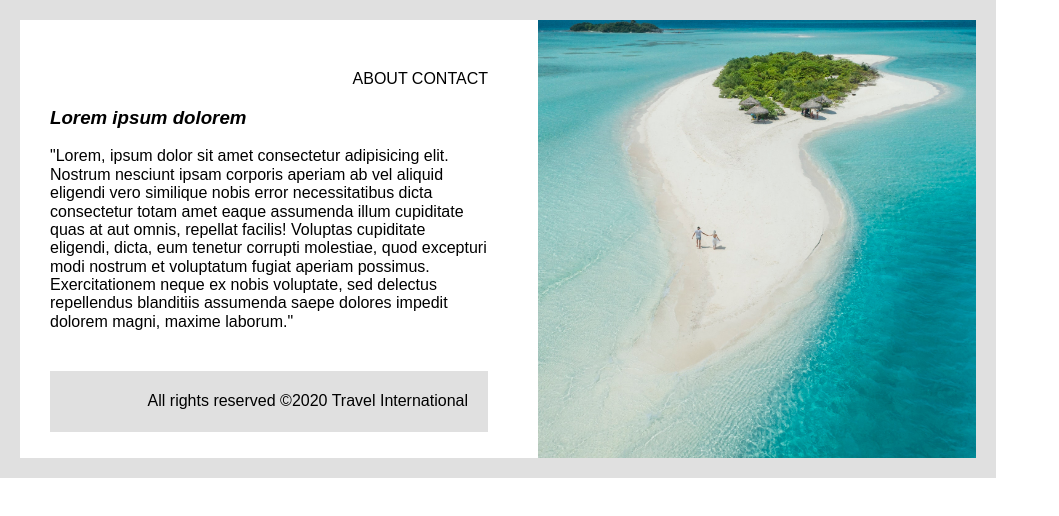
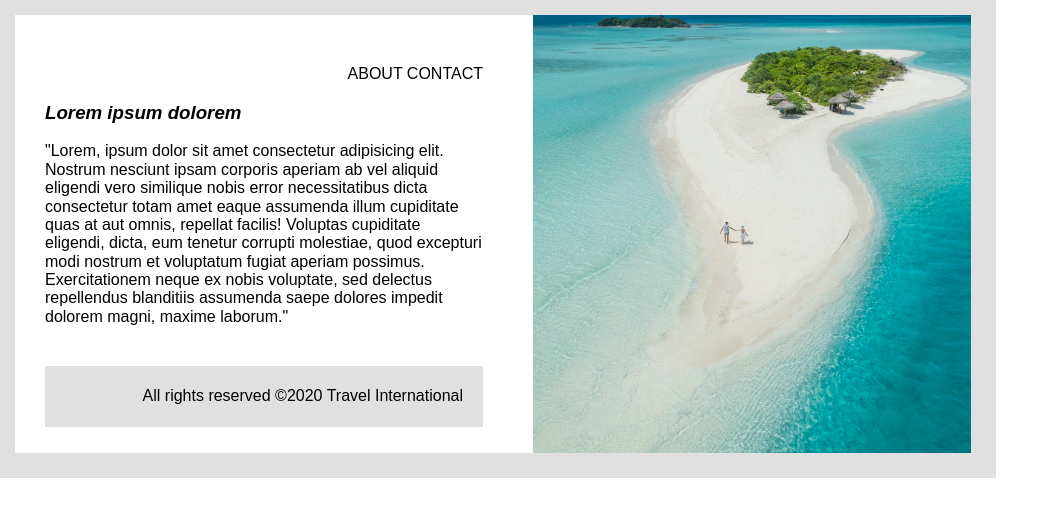
Before and after one commit to fbw-d09/uib-box-model-travel-page-DirkSawon, a website: page index.html in a window 1280 px wide. Shown: the whole page, without its empty margins (0-1059 px from the left). Drawn offline with nearby package versions, Linux system fonts and the light colour scheme.

Commit message:
Version 0.04

```diff
--- a/index.html
+++ b/index.html
@@ -28,7 +28,7 @@
             </footer>
         </div>
         <div class="right-1">
-            <img src="./images/beach.jpg" alt="Beach image">
+            <!-- <img src="./images/beach.jpg" alt="Beach image"> -->
         </div>
     </div>
 </body>
--- a/style.css
+++ b/style.css
@@ -5,7 +5,15 @@
     /* box-sizing: border-box; */
     width: 956px;
     height: 438px;
-    border: 20px solid #E0E0E0;
+    border: 15px solid #E0E0E0;
+    border-right: 25px solid #E0E0E0;
+    border-bottom: 25px solid #E0E0E0;
+    /* background-size: x y contain cover; */
+    /* background-image:url(./images/beach.jpg);
+    background-size: 828px 438px;
+    background-repeat: no-repeat;
+    background-position-x:300px; */
+    /* background-; */
 }
 
 .left-1, .right-1
@@ -72,11 +80,16 @@ main
     width:438px;
     height:438px;
     float:right;
-    right:0;
+    /* right:207px; */
     overflow:hidden;
+    background-image:url(./images/beach.jpg);
+    background-size: 828px 438px;
+    background-repeat: no-repeat;
+    background-position-x:-207px;
 }
 
-img
+
+/* img
 {
     position:relative;
     box-sizing:border-box;
@@ -86,4 +99,4 @@ img
     right:-150px;
     overflow:hidden;
 
-}
+} */
```
